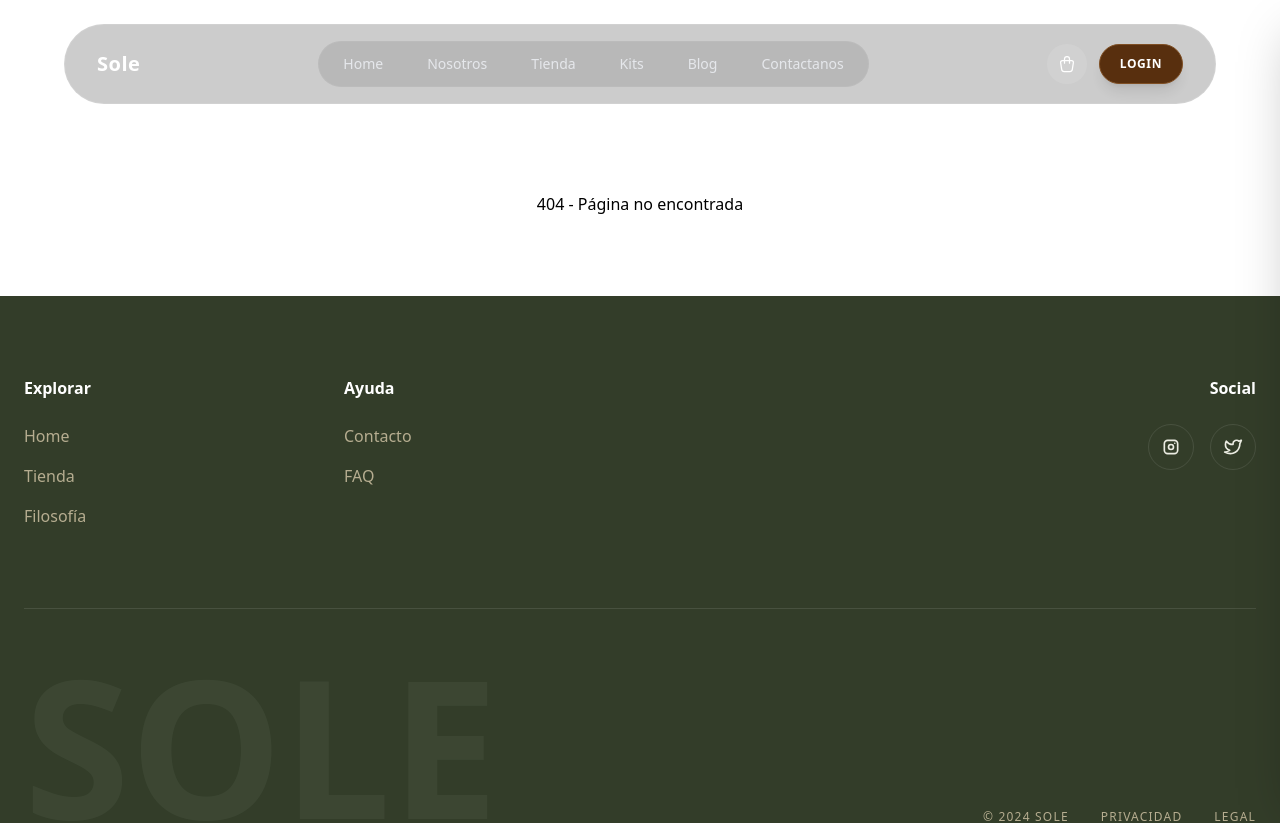
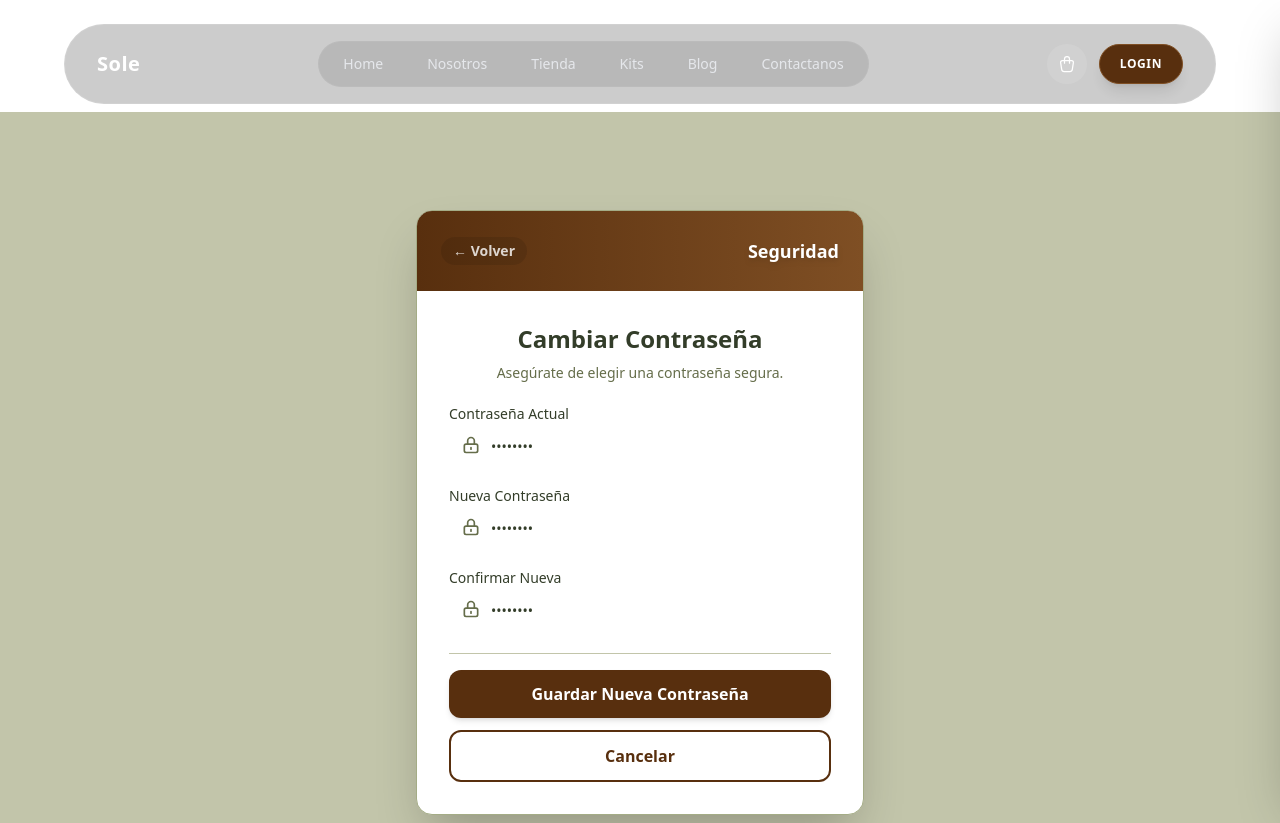
Before and after one commit to mapamu1993/SOLe_FRONT, a React (Vite) app: page /editpassword in a window 1280 px wide. Shown: the top 823 px of the page. Built offline with nearby package versions, Linux system fonts and the light colour scheme.

Commit message:
feat: Implement password change functionality with validation and UI updates

```diff
--- /dev/null
+++ b/src/features/auth/hooks/usePasswordChange.ts
@@ -0,0 +1,29 @@
+import { useMutation } from "@tanstack/react-query";
+import { useNavigate } from "react-router-dom";
+import { changePasswordService } from "../services/authService";
+import { useSnackbar } from "notistack";
+
+// Definimos el tipo de datos que recibe la mutación
+type ChangePasswordVariables = {
+  current: string;
+  newPass: string;
+};
+
+export const useChangePasswordMutation = () => {
+  const { enqueueSnackbar } = useSnackbar();
+  const navigate = useNavigate();
+
+  return useMutation({
+    mutationFn: ({ current, newPass }: ChangePasswordVariables) =>
+      changePasswordService(current, newPass),
+    onSuccess: () => {
+      enqueueSnackbar("Contraseña cambiada con éxito", { variant: "success" });
+      navigate("/profile");
+    },
+    onError: (error: any) => {
+      const msg =
+        error.response?.data?.message || "Error al cambiar la contraseña";
+      enqueueSnackbar(msg, { variant: "error" });
+    },
+  });
+};
--- /dev/null
+++ b/src/features/auth/pages/EditPasswordPage.tsx
@@ -0,0 +1,181 @@
+import { useForm } from "react-hook-form";
+import { zodResolver } from "@hookform/resolvers/zod";
+import { useNavigate } from "react-router-dom";
+import { useChangePasswordMutation } from "../hooks/usePasswordChange";
+// 1. IMPORTANTE: Traemos el contexto para saber quién es el usuario actual
+import { useAuth } from "../context/auth.context";
+import {
+  changePasswordSchema,
+  type ChangePasswordFields,
+} from "../validators/authSchema";
+
+import { Input } from "../components/ui/input";
+import { Label } from "../components/ui/label";
+
+const EditPasswordPage = () => {
+  const navigate = useNavigate();
+  // 2. Obtenemos el usuario del contexto
+  const { user } = useAuth();
+  const { mutate, isPending } = useChangePasswordMutation();
+
+  const {
+    register,
+    handleSubmit,
+    formState: { errors },
+  } = useForm<ChangePasswordFields>({
+    resolver: zodResolver(changePasswordSchema),
+  });
+
+  const onSubmit = (data: ChangePasswordFields) => {
+    mutate({
+      current: data.currentPassword,
+      newPass: data.newPassword,
+    });
+  };
+
+  const handleCancel = () => {
+    navigate("/profile");
+  };
+
+  const LockIcon = () => (
+    <svg xmlns="http://www.w3.org/2000/svg" className="h-5 w-5 text-[#656D4A]" fill="none" viewBox="0 0 24 24" stroke="currentColor" strokeWidth={2}>
+      <path strokeLinecap="round" strokeLinejoin="round" d="M12 15v2m-6 4h12a2 2 0 002-2v-6a2 2 0 00-2-2H6a2 2 0 00-2 2v6a2 2 0 002 2zm10-10V7a4 4 0 00-8 0v4h8z" />
+    </svg>
+  );
+
+  return (
+    <div className="min-h-screen bg-[#C2C5AA] flex items-center justify-center p-4 font-sans">
+      <div className="bg-white shadow-2xl rounded-2xl overflow-hidden max-w-md w-full border border-[#A4AC86] flex flex-col">
+
+        {/* Banner Superior */}
+        <div className="h-20 bg-gradient-to-r from-[#582F0E] to-[#7F4F24] flex items-center px-6 relative">
+          <button
+            type="button"
+            onClick={handleCancel}
+            className="text-white/80 hover:text-white font-semibold text-sm flex items-center gap-1 transition-colors bg-black/10 px-3 py-1 rounded-full hover:bg-black/20"
+          >
+            ← Volver
+          </button>
+          <h2 className="ml-auto text-white text-lg font-bold drop-shadow-md">
+            Seguridad
+          </h2>
+        </div>
+
+        <div className="p-8">
+          <div className="text-center mb-6">
+            <h1 className="text-2xl font-bold text-[#333D29] mb-2">
+              Cambiar Contraseña
+            </h1>
+            <p className="text-[#656D4A] text-sm">
+              Asegúrate de elegir una contraseña segura.
+            </p>
+          </div>
+
+          <form onSubmit={handleSubmit(onSubmit)} className="space-y-5">
+
+
+            <input
+              type="text"
+              autoComplete="username"
+              value={user?.username || ""}
+              readOnly
+              className="hidden"
+            />
+
+            {/* Contraseña Actual */}
+            <div className="relative">
+              <Label htmlFor="currentPassword" className="text-[#333D29] mb-1 block">Contraseña Actual</Label>
+              <div className="relative">
+                <Input
+                  id="currentPassword"
+                  type="password"
+                  placeholder="••••••••"
+                  {...register("currentPassword")}
+                  className="pl-10 border-[#A4AC86]"
+                  // 4. AUTOCOMPLETE CORRECTO: current-password
+                  autoComplete="current-password"
+                />
+                <div className="absolute left-3 top-2.5">
+                  <LockIcon />
+                </div>
+              </div>
+              {errors.currentPassword && (
+                <p className="text-red-600 text-xs mt-1 font-medium">{errors.currentPassword.message}</p>
+              )}
+            </div>
+
+            {/* Nueva Contraseña */}
+            <div className="relative">
+              <Label htmlFor="newPassword" className="text-[#333D29] mb-1 block">Nueva Contraseña</Label>
+              <div className="relative">
+                <Input
+                  id="newPassword"
+                  type="password"
+                  placeholder="••••••••"
+                  {...register("newPassword")}
+                  className="pl-10 border-[#A4AC86]"
+                  // 5. AUTOCOMPLETE CORRECTO: new-password
+                  autoComplete="new-password"
+                />
+                <div className="absolute left-3 top-2.5">
+                  <LockIcon />
+                </div>
+              </div>
+              {errors.newPassword && (
+                <p className="text-red-600 text-xs mt-1 font-medium">{errors.newPassword.message}</p>
+              )}
+            </div>
+
+            {/* Confirmar Nueva Contraseña */}
+            <div className="relative">
+              <Label htmlFor="confirmNewPassword" className="text-[#333D29] mb-1 block">Confirmar Nueva</Label>
+              <div className="relative">
+                <Input
+                  id="confirmNewPassword"
+                  type="password"
+                  placeholder="••••••••"
+                  {...register("confirmNewPassword")}
+                  className="pl-10 border-[#A4AC86]"
+                  // 6. AUTOCOMPLETE: new-password (también aquí)
+                  autoComplete="new-password"
+                />
+                <div className="absolute left-3 top-2.5">
+                  <LockIcon />
+                </div>
+              </div>
+              {errors.confirmNewPassword && (
+                <p className="text-red-600 text-xs mt-1 font-medium">{errors.confirmNewPassword.message}</p>
+              )}
+            </div>
+
+            {/* Botones */}
+            <div className="flex flex-col gap-3 pt-4 mt-6 border-t border-[#C2C5AA]">
+              <button
+                type="submit"
+                disabled={isPending}
+                className="w-full bg-[#582F0E] hover:bg-[#7F4F24] text-white font-bold py-3 px-4 rounded-xl shadow-md transition-all duration-200 disabled:opacity-70 flex justify-center items-center gap-2"
+              >
+                {isPending ? (
+                   <>
+                    <span className="h-4 w-4 animate-spin rounded-full border-2 border-white border-t-transparent"/>
+                    Actualizando...
+                   </>
+                ) : "Guardar Nueva Contraseña"}
+              </button>
+
+              <button
+                type="button"
+                onClick={handleCancel}
+                className="w-full bg-white text-[#582F0E] border-2 border-[#582F0E] hover:bg-[#EBECE2] font-bold py-3 px-4 rounded-xl transition-all duration-200"
+              >
+                Cancelar
+              </button>
+            </div>
+          </form>
+        </div>
+      </div>
+    </div>
+  );
+};
+
+export default EditPasswordPage;
--- a/src/features/auth/pages/UpdateProfilePage.tsx
+++ b/src/features/auth/pages/UpdateProfilePage.tsx
@@ -83,7 +83,7 @@ const UpdateProfilePage = () => {
 
   // 3. Ir a cambiar contraseña
   const handleChangePassword = () => {
-    navigate("/resetpassword", { state: { email: user?.email } });
+    navigate("/editpassword", { state: { email: user?.email } });
   };
 
   // Obtener inicial para el avatar por defecto
--- a/src/features/auth/services/authService.ts
+++ b/src/features/auth/services/authService.ts
@@ -91,3 +91,15 @@ export const resetPasswordService = async (data: ResetPasswordFields) => {
   });
   return response.data;
 };
+
+//servicio para actualizar la contraseña
+export const changePasswordService = async (
+  currentPassword: string,
+  newPassword: string
+) => {
+  const response = await axiosClient.patch(`${API_ROUTES.USERS}/updatepassword`, {
+    currentPassword,
+    newPassword,
+  });
+  return response.data;
+};
--- a/src/features/auth/validators/authSchema.ts
+++ b/src/features/auth/validators/authSchema.ts
@@ -49,8 +49,26 @@ export const resetPasswordSchema = z
     path: ["confirmPassword"],
   });
 
+export const changePasswordSchema = z
+  .object({
+    currentPassword: z
+      .string()
+      .min(6, "La contraseña actual debe tener al menos 6 caracteres"),
+    newPassword: z
+      .string()
+      .min(6, "La nueva contraseña debe tener al menos 6 caracteres"),
+    confirmNewPassword: z
+      .string()
+      .min(6, "La confirmación debe tener al menos 6 caracteres"),
+  })
+  .refine((data) => data.newPassword === data.confirmNewPassword, {
+    message: "Las contraseñas nuevas no coinciden",
+    path: ["confirmNewPassword"],
+  });
+
 export type RegisterFields = z.infer<typeof registerSchema>;
 export type LoginFormFields = z.infer<typeof loginSchema>;
 export type ProfileFields = z.infer<typeof profileSchema>;
 export type ForgotPasswordFields = z.infer<typeof forgotPasswordSchema>;
 export type ResetPasswordFields = z.infer<typeof resetPasswordSchema>;
+export type ChangePasswordFields = z.infer<typeof changePasswordSchema>;
--- a/src/routes/AppRouter.tsx
+++ b/src/routes/AppRouter.tsx
@@ -17,6 +17,7 @@ import UserProfilePage from "../features/auth/pages/UserProfilePage";
 import UpdateProfilePage from "../features/auth/pages/UpdateProfilePage";
 import ForgotPasswordPage from "../features/auth/pages/ForgotPasswordPage";
 import ResetPasswordPage from "../features/auth/pages/ResetPasswordPage";
+import EditPasswordPage from "../features/auth/pages/EditPasswordPage";
 
 // Contact Page
 import ContactPage from "../features/contact/pages/ContactPage";
@@ -72,6 +73,7 @@ const AppRouter = () => {
         <Route path="/about" element={<AboutPage />} />
         <Route path="/forgotpassword" element={<ForgotPasswordPage />} />
         <Route path="/resetpassword" element={<ResetPasswordPage />} />
+        <Route path="/editpassword" element={<EditPasswordPage />} />
 
         <Route path="/contacto" element={<ContactPage />} />
 
```
